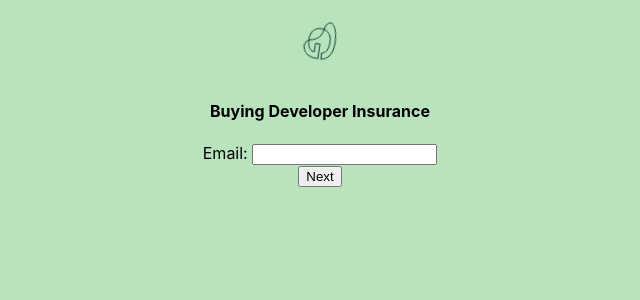
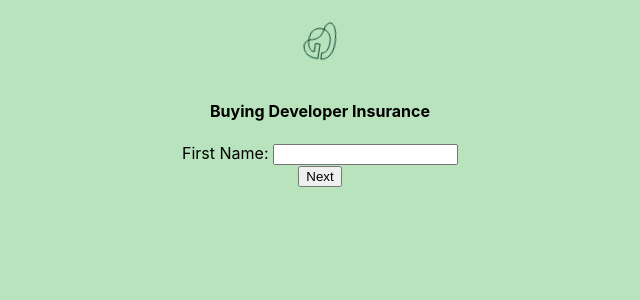
Before and after one commit to VitaliyBabynin/gs-coding-challenge, a React (Create React App) app: page /buy/insurance_dev in a window 1280 px wide. Shown: the top 300 px of the page, without its empty margins (320-960 px from the left). Built offline with nearby package versions, Linux system fonts and the light colour scheme.

Commit message:
FirstName and LastName steps added
FirstName and LastName steps added to BuyFlow and input displayed on summary page

```diff
--- a/src/buyflow/Buyflow.tsx
+++ b/src/buyflow/Buyflow.tsx
@@ -1,6 +1,8 @@
 import React, { useState } from 'react';
 import AgeStep from './AgeStep';
 import EmailStep from './EmailStep';
+import FirstNameStep from './FirstNameStep';
+import LastNameStep from './LastNameStep';
 import SummaryStep from './SummaryStep';
 
 interface BuyflowProps {
@@ -16,8 +18,10 @@ const PRODUCT_IDS_TO_NAMES= {
 }
 
 const Buyflow: React.FC<BuyflowProps> = (props) => {
-    const [currentStep, setStep] = useState('email');
+    const [currentStep, setStep] = useState('firstName');
     const [collectedData, updateData] = useState({
+        'firstName': '',
+        'lastName': '',
         'email': '',
         'age': 0,
     });
@@ -29,7 +33,9 @@ const Buyflow: React.FC<BuyflowProps> = (props) => {
     );
     return <>
         <h4>Buying {PRODUCT_IDS_TO_NAMES[props.productId]}</h4>
-        {(currentStep === 'email' && <EmailStep cb={getStepCallback('age')} />)
+        {(currentStep === 'firstName' && <FirstNameStep cb={getStepCallback('lastName')} />)
+        || (currentStep === 'lastName' && <LastNameStep cb={getStepCallback('email')} />)
+        || (currentStep === 'email' && <EmailStep cb={getStepCallback('age')} />)
         || (currentStep === 'age' && <AgeStep  cb={getStepCallback('summary')} />)
         || (currentStep === 'summary' && <SummaryStep collectedData={collectedData} />)
         }
--- /dev/null
+++ b/src/buyflow/FirstNameStep.tsx
@@ -0,0 +1,15 @@
+import React, { useState } from 'react';
+
+interface FirstNameStepProps {
+    cb: (field: string, value: string) => void,
+}
+
+const FirstNameStep: React.FC<FirstNameStepProps> = (props) => {
+    const [firstName, setFirstName] = useState('');
+    return <>
+        <div>First Name: <input type='string' onChange={({target: {value}}) => {setFirstName(value)}} value={firstName}></input></div>
+        <button onClick={() => props.cb('firstName', firstName)}>Next</button>
+    </>;
+};
+
+export default FirstNameStep;
--- /dev/null
+++ b/src/buyflow/LastNameStep.tsx
@@ -0,0 +1,15 @@
+import React, { useState } from 'react';
+
+interface LastNameStepProps {
+    cb: (field: string, value: string) => void,
+}
+
+const LastNameStep: React.FC<LastNameStepProps> = (props) => {
+    const [lastName, setLastName] = useState('');
+    return <>
+        <div>Last Name: <input type='string' onChange={({target: {value}}) => {setLastName(value)}} value={lastName}></input></div>
+        <button onClick={() => props.cb('lastName', lastName)}>Next</button>
+    </>;
+};
+
+export default LastNameStep;
--- a/src/buyflow/SummaryStep.tsx
+++ b/src/buyflow/SummaryStep.tsx
@@ -3,6 +3,8 @@ import { Link } from 'react-router-dom';
 
 interface SummaryStepProps {
     collectedData: {
+        firstName: string,
+        lastName: string,
         email: string,
         age: number,
     },
@@ -10,6 +12,8 @@ interface SummaryStepProps {
 
 const SummaryStep: React.FC<SummaryStepProps> = (props) => {
     return <>
+        <div>FirstName: {props.collectedData.firstName}</div>
+        <div>LastName: {props.collectedData.lastName}</div>
         <div>Email: {props.collectedData.email}</div>
         <div>Age: {props.collectedData.age}</div>
         <div><Link to='/purchased=dev_ins'>Purchase</Link></div>
```
